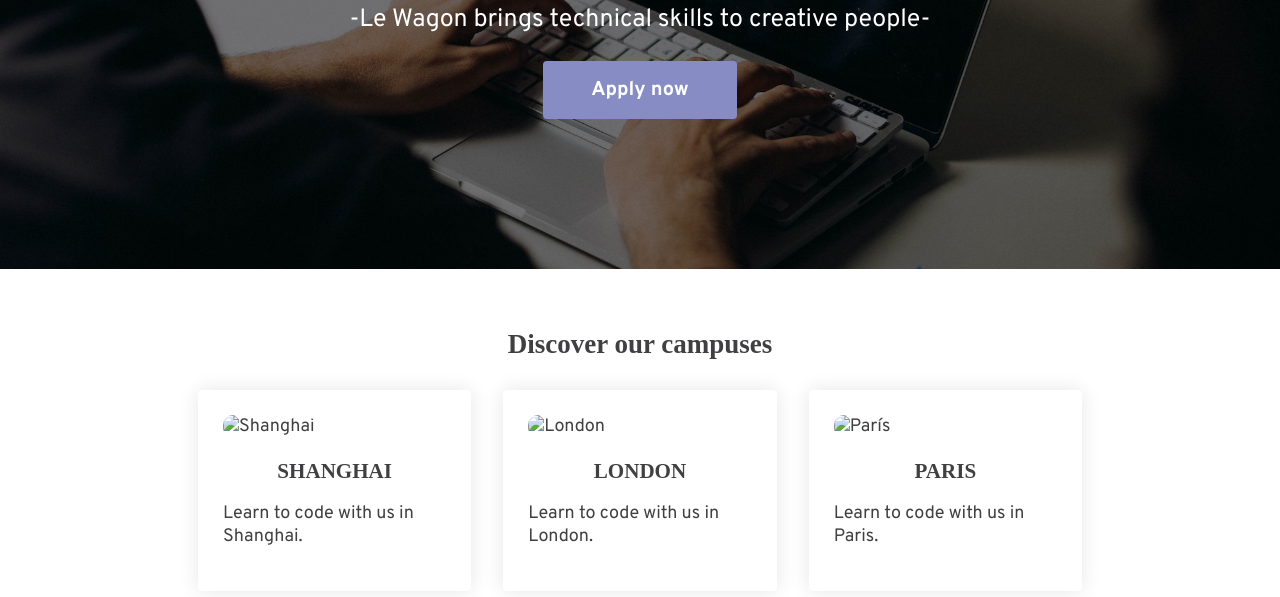
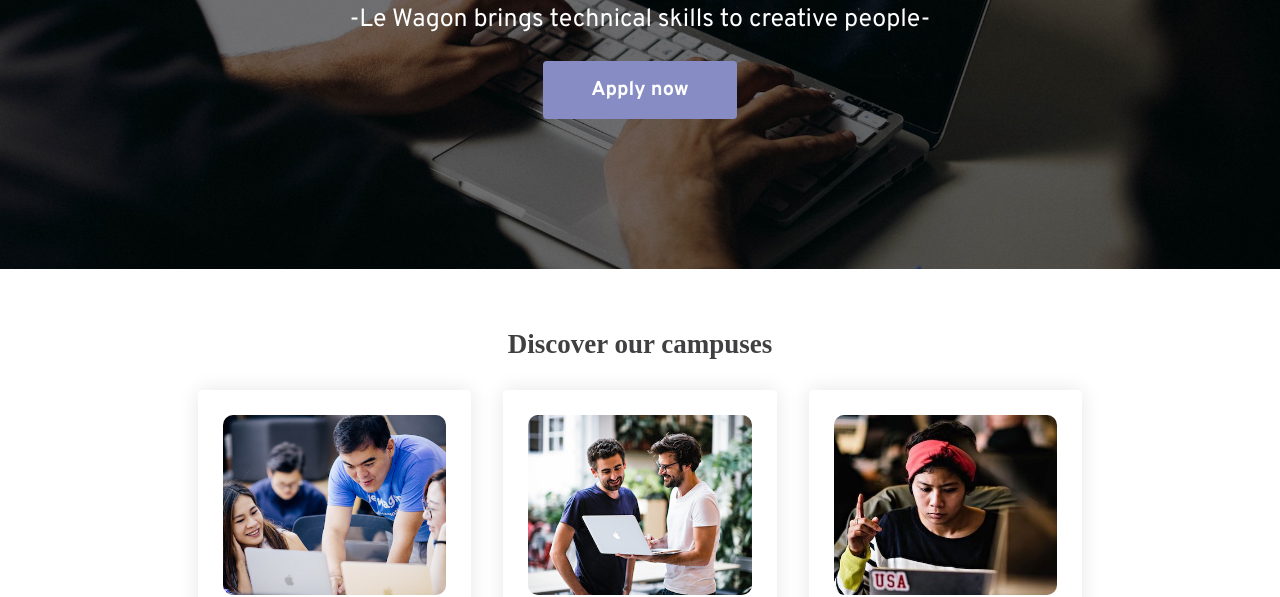
Before and after one commit to sabrinabarnes21/sabrinabarnes21.github.io, a plain HTML site: page index.html in a window 1280 px wide. Shown: the part 223-820 px from the top of the page. Drawn offline with Linux system fonts and the light colour scheme; files whose address does not match are found by name; a web font is replaced by a local one.

Commit message:
Agregamos HTML

```diff
--- a/index.html
+++ b/index.html
@@ -23,19 +23,19 @@
     <div class="cards">
 
       <div class="card-white">
-        <img src="Images/Shanghai.jpg" alt="Shanghai">
+        <img src="Imagenes/Shanghai.jpg" alt="Shanghai">
         <h3>SHANGHAI</h3>
         <p>Learn to code with us in Shanghai.</p>
       </div>
 
       <div class="card-white">
-        <img src="Images/London.jpg" alt="London">
+        <img src="Imagenes/London.jpg" alt="London">
         <h3>LONDON</h3>
         <p>Learn to code with us in London.</p>
       </div>
 
       <div class="card-white">
-        <img src="Images/París.jpg" alt="París">
+        <img src="Imagenes/París.jpg" alt="París">
         <h3>PARIS</h3>
         <p>Learn to code with us in Paris.</p>
       </div>
```
